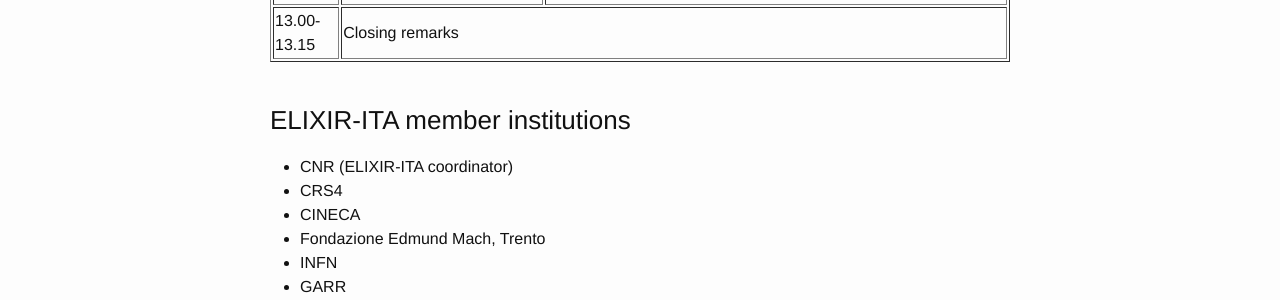
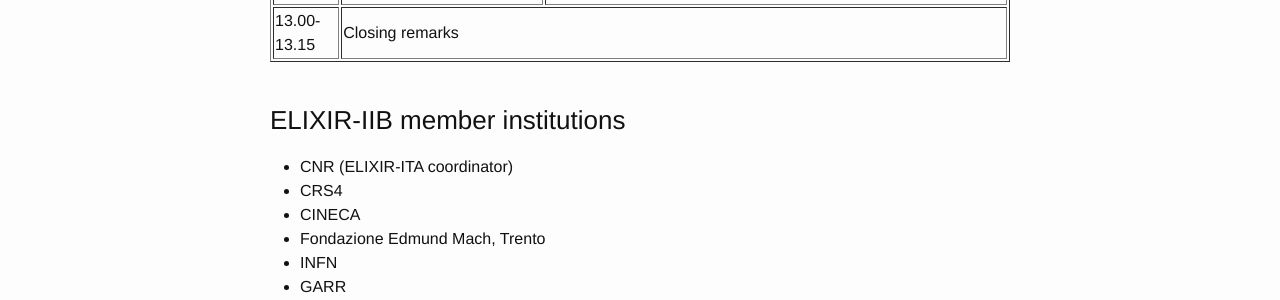
Before and after one commit to ELIXIR-IIB-training/website, a Jekyll site: the page built from _posts/2017-06-19-metagenomics-workshop-and-school-bari.md, in a window 1280 px wide and 900 px high, scrolled down 6975 px. Shown: the part 163-463 px from the top of the window. Built offline with Jekyll 4.4.1, drawn with Linux system fonts in a browser that asks for light colours.

Commit message:
Elixir-ITA into Elixir-IIB member institutions

```diff
--- a/_posts/2017-06-19-metagenomics-workshop-and-school-bari.md
+++ b/_posts/2017-06-19-metagenomics-workshop-and-school-bari.md
@@ -390,7 +390,7 @@ No prior knowledge of metagenomic sequences analysis or specific programming ski
 
 <br>
 
-<h3>ELIXIR-ITA member institutions</h3>
+<h3>ELIXIR-IIB member institutions</h3>
 
 <ul>
    <li> CNR (ELIXIR-ITA coordinator)</li>
```
